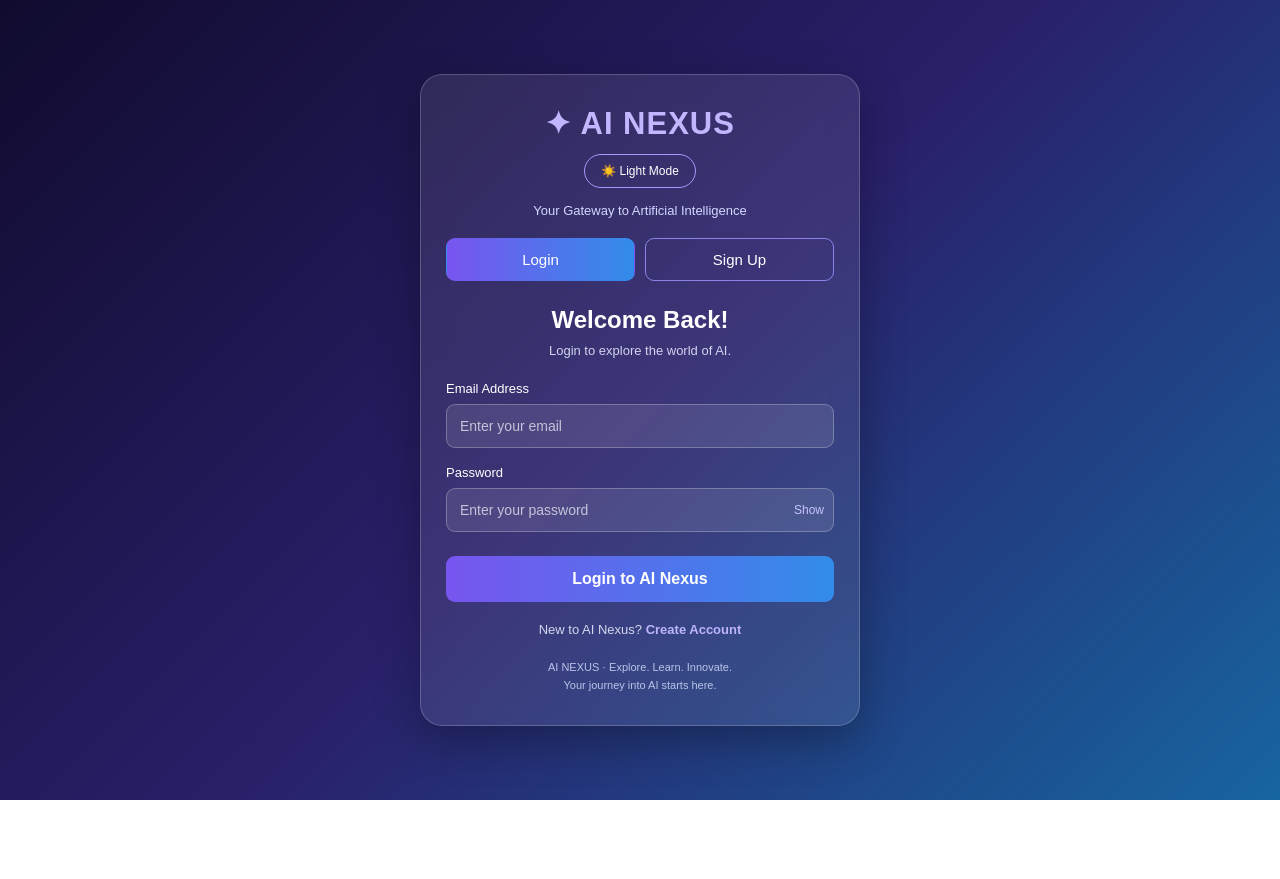
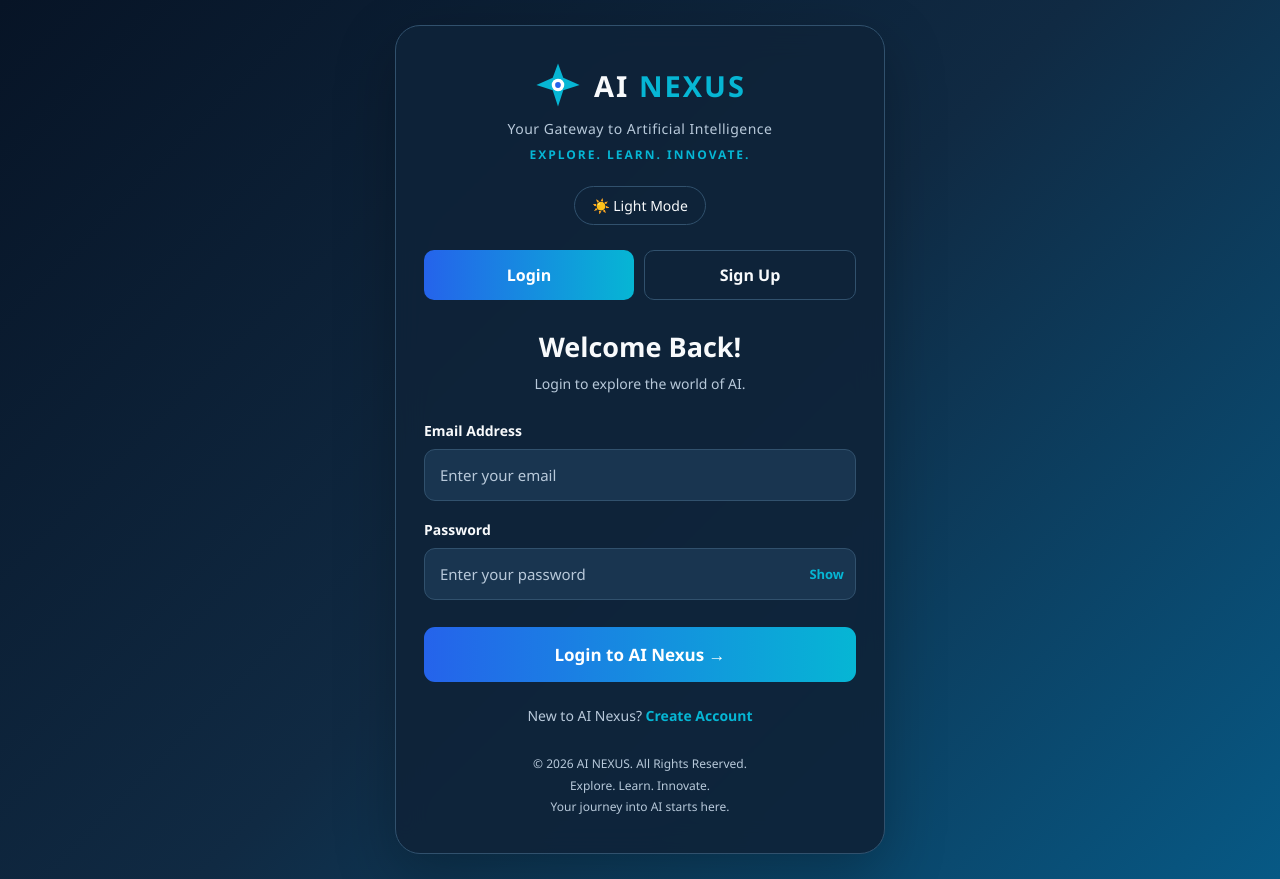
Before and after one commit to p8201292-lang/Ai-nexus, a plain HTML site: page index.html in a window 1280 px wide. Before the commit the page ends 800 px from the top, so only its background shows below. Drawn offline with Linux system fonts and the light colour scheme.

Commit message:
Update index.html

```diff
--- a/index.html
+++ b/index.html
@@ -4,272 +4,259 @@
 <head>
 <meta charset="UTF-8">
 <meta name="viewport" content="width=device-width, initial-scale=1.0">
-
-  <title>AI Nexus | Login & Sign Up</title>
+<title>AI NEXUS | Your Gateway to AI</title>
 
 <style>
 * {
   margin: 0;
   padding: 0;
   box-sizing: border-box;
-      font-family: Arial, sans-serif;
+  font-family: 'Segoe UI', Arial, sans-serif;
 }
 
 :root {
-      --primary: #7855ef;
-      --secondary: #328ce9;
+  --bg1: #071426;
+  --bg2: #102A43;
+  --card: rgba(15, 35, 57, 0.92);
+  --text: #F8FAFC;
+  --muted: #B8C9DA;
+  --input: #193550;
+  --border: #31516D;
+  --accent: #06B6D4;
+  --blue: #2563EB;
 }
 
 body {
   min-height: 100vh;
   display: flex;
+  align-items: center;
   justify-content: center;
-      align-items: center;
-      padding: 20px;
-      background: linear-gradient(
-        135deg, #100b2e, #29206a, #1765a0
-      );
-      color: white;
-      transition: 0.3s ease;
+  padding: 25px 15px;
+  background: linear-gradient(135deg, var(--bg1), var(--bg2), #075985);
+  color: var(--text);
+  transition: 0.3s;
+}
+
+body.light {
+  --bg1: #F8FAFC;
+  --bg2: #DBEAFE;
+  --card: rgba(255,255,255,0.94);
+  --text: #102A43;
+  --muted: #52677D;
+  --input: #F0F7FC;
+  --border: #C5D9E9;
+  --accent: #0891B2;
+  --blue: #2563EB;
+
+  background: linear-gradient(135deg, #FFFFFF, #E0F2FE, #DBEAFE);
 }
 
 .container {
   width: 100%;
-      max-width: 440px;
-      padding: 30px 25px;
-      border-radius: 22px;
-      background: rgba(255,255,255,0.09);
-      border: 1px solid rgba(255,255,255,0.2);
-      box-shadow: 0 15px 45px rgba(0,0,0,0.3);
+  max-width: 490px;
+  padding: 35px 28px;
+  text-align: center;
+  background: var(--card);
+  border: 1px solid var(--border);
+  border-radius: 25px;
+  box-shadow: 0 20px 60px rgba(0,0,0,0.25);
   backdrop-filter: blur(15px);
 }
 
-    .top-bar {
+.logo {
   display: flex;
-      flex-direction: column;
   align-items: center;
+  justify-content: center;
   gap: 12px;
-      margin-bottom: 15px;
+  margin-bottom: 10px;
 }
 
-    .logo {
-      font-size: 31px;
-      font-weight: bold;
-      color: #c2b7ff;
-      letter-spacing: 1px;
+.logo svg {
+  width: 48px;
+  height: 48px;
+  flex-shrink: 0;
+}
+
+.logo h1 {
+  font-size: 29px;
+  font-weight: 800;
+  letter-spacing: 2px;
+  color: var(--text);
+}
+
+.logo h1 span {
+  color: var(--accent);
 }
 
 .tagline {
-      text-align: center;
-      font-size: 13px;
-      color: #d3d8ff;
-      margin-bottom: 20px;
+  font-size: 14px;
+  color: var(--muted);
+  margin-bottom: 8px;
+  letter-spacing: 0.5px;
 }
 
-    .theme-toggle {
-      padding: 9px 16px;
-      border-radius: 20px;
-      border: 1px solid #a69aff;
+.motto {
+  font-size: 12px;
+  color: var(--accent);
+  margin-bottom: 23px;
+  letter-spacing: 2px;
+  font-weight: 700;
+}
+
+.theme-btn {
   background: transparent;
-      color: white;
+  border: 1px solid var(--border);
+  color: var(--text);
+  padding: 9px 17px;
+  border-radius: 30px;
   cursor: pointer;
-      font-size: 12px;
+  margin-bottom: 25px;
+  font-size: 14px;
 }
 
 .tabs {
   display: flex;
   gap: 10px;
-      margin-bottom: 25px;
+  margin-bottom: 28px;
 }
 
 .tabs button {
   flex: 1;
-      padding: 12px;
-      border: 1px solid #8c83e8;
-      border-radius: 9px;
+  padding: 13px;
+  border: 1px solid var(--border);
   background: transparent;
-      color: white;
-      font-size: 15px;
+  color: var(--text);
+  border-radius: 10px;
   cursor: pointer;
+  font-size: 16px;
+  font-weight: 600;
 }
 
 .tabs button.active {
-      background: linear-gradient(
-        90deg, var(--primary), var(--secondary)
-      );
-      border-color: transparent;
+  background: linear-gradient(90deg, var(--blue), var(--accent));
+  color: white;
+  border: none;
 }
 
 h2 {
-      text-align: center;
+  font-size: 27px;
   margin-bottom: 9px;
 }
 
 .subtitle {
-      text-align: center;
-      color: #d0d4ee;
-      font-size: 13px;
-      margin-bottom: 23px;
+  color: var(--muted);
+  margin-bottom: 28px;
+  font-size: 14px;
 }
 
-    .field {
-      margin-bottom: 17px;
+.form-group {
+  text-align: left;
+  margin-bottom: 19px;
 }
 
 label {
   display: block;
-      font-size: 13px;
-      margin-bottom: 8px;
+  margin-bottom: 9px;
+  font-size: 14px;
+  font-weight: 600;
 }
 
 input {
   width: 100%;
-      padding: 13px;
-      border: 1px solid rgba(255,255,255,0.25);
-      border-radius: 9px;
-      background: rgba(255,255,255,0.1);
-      color: white;
+  padding: 15px;
+  background: var(--input);
+  border: 1px solid var(--border);
+  border-radius: 11px;
+  color: var(--text);
+  font-size: 15px;
   outline: none;
-      font-size: 14px;
+}
+
+input:focus {
+  border-color: var(--accent);
+  box-shadow: 0 0 0 2px rgba(6,182,212,0.15);
 }
 
 input::placeholder {
-      color: #c3c4d9;
+  color: var(--muted);
 }
 
-    input:focus {
-      border-color: #a69aff;
-    }
-
-    .password-wrap {
+.password-box {
   position: relative;
 }
 
-    .password-wrap input {
+.password-box input {
   padding-right: 65px;
 }
 
 .show-btn {
   position: absolute;
-      right: 10px;
+  right: 12px;
   top: 50%;
   transform: translateY(-50%);
+  background: none;
   border: none;
-      background: none;
-      color: #c7c5ff;
+  color: var(--accent);
   cursor: pointer;
-      font-size: 12px;
+  font-size: 13px;
+  font-weight: 600;
 }
 
-    .main-btn {
+.submit-btn {
   width: 100%;
-      padding: 14px;
-      margin-top: 7px;
+  padding: 16px;
+  margin-top: 8px;
+  background: linear-gradient(90deg, var(--blue), var(--accent));
   border: none;
-      border-radius: 9px;
-      background: linear-gradient(
-        90deg, var(--primary), var(--secondary)
-      );
+  border-radius: 11px;
   color: white;
-      font-size: 16px;
-      font-weight: bold;
+  font-size: 17px;
+  font-weight: 700;
+  cursor: pointer;
+  transition: 0.3s;
+}
+
+.submit-btn:hover {
+  transform: translateY(-2px);
+  box-shadow: 0 8px 20px rgba(6,182,212,0.25);
+}
+
+.switch-text {
+  margin-top: 24px;
+  color: var(--muted);
+  font-size: 14px;
+}
+
+.switch-text span {
+  color: var(--accent);
+  font-weight: 700;
   cursor: pointer;
 }
 
-    .main-btn:hover {
-      opacity: 0.9;
+.footer {
+  margin-top: 28px;
+  color: var(--muted);
+  font-size: 12px;
+  line-height: 1.8;
 }
 
-    .switch {
-      text-align: center;
-      margin-top: 20px;
-      color: #d4d7ed;
-      font-size: 13px;
-    }
-
-    .switch a {
-      color: #bdb4ff;
-      font-weight: bold;
-      cursor: pointer;
-    }
-
-    .note {
-      margin-top: 22px;
-      text-align: center;
-      color: #b9c4e8;
-      font-size: 11px;
-      line-height: 1.6;
+.message {
+  margin-top: 15px;
+  font-size: 14px;
+  color: var(--accent);
+  line-height: 1.5;
 }
 
 .hidden {
   display: none;
 }
 
-    /* LIGHT THEME */
-
-    body.light {
-      background: linear-gradient(
-        135deg, #edf0ff, #e4eaff, #d8f1ff
-      );
-      color: #202044;
+@media(max-width: 400px) {
+  .container {
+    padding: 28px 19px;
   }
-
-    body.light .container {
-      background: rgba(255,255,255,0.85);
-      border-color: #d5d9f5;
-      box-shadow: 0 15px 40px rgba(50,50,100,0.12);
-    }
-
-    body.light .logo {
-      color: #5541bb;
-    }
-
-    body.light .tagline,
-    body.light .subtitle,
-    body.light .switch,
-    body.light .note {
-      color: #555b7a;
-    }
-
-    body.light label {
-      color: #29294f;
-    }
-
-    body.light input {
-      background: white;
-      color: #222244;
-      border-color: #c7cbea;
-    }
-
-    body.light input::placeholder {
-      color: #8588a2;
-    }
-
-    body.light .show-btn {
-      color: #5541bb;
-    }
-
-    body.light .theme-toggle {
-      color: #5541bb;
-      border-color: #8c83e8;
-    }
-
-    body.light .tabs button:not(.active) {
-      color: #5541bb;
-      border-color: #8c83e8;
-    }
-
-    body.light .switch a {
-      color: #5541bb;
-    }
-
-    @media (max-width: 400px) {
-      .container {
-        padding: 25px 18px;
-      }
-
-      .logo {
-        font-size: 27px;
+  .logo h1 {
+    font-size: 24px;
   }
 }
 </style>
@@ -279,227 +266,186 @@
 
 <div class="container">
 
-    <!-- BRANDING -->
+  <!-- AI NEXUS LOGO -->
+  <div class="logo">
 
-    <div class="top-bar">
-      <div class="logo">✦ AI NEXUS</div>
+    <svg viewBox="0 0 100 100" fill="none"
+         xmlns="http://www.w3.org/2000/svg">
 
-      <button
-        class="theme-toggle"
-        id="themeToggle"
-        type="button"
-        onclick="toggleTheme()">
-        ☀️ Light Mode
-      </button>
+      <path d="M50 5 L61 35 L95 50 L61 61
+               L50 95 L39 61 L5 50 L39 35 Z"
+            fill="#06B6D4"/>
+
+      <circle cx="50" cy="50" r="13" fill="#FFFFFF"/>
+      <circle cx="50" cy="50" r="6" fill="#2563EB"/>
+
+    </svg>
+
+    <h1>AI <span>NEXUS</span></h1>
   </div>
 
   <p class="tagline">
     Your Gateway to Artificial Intelligence
   </p>
 
-    <!-- LOGIN AND SIGNUP TABS -->
+  <p class="motto">
+    EXPLORE. LEARN. INNOVATE.
+  </p>
 
-    <div class="tabs">
-
-      <button
-        id="loginTab"
-        class="active"
-        onclick="showPage('login')">
-        Login
+  <!-- THEME SWITCH -->
+  <button class="theme-btn" onclick="toggleTheme()"
+          id="themeBtn">
+    ☀️ Light Mode
   </button>
 
-      <button
-        id="signupTab"
-        onclick="showPage('signup')">
-        Sign Up
-      </button>
+  <!-- LOGIN / SIGNUP TABS -->
+  <div class="tabs">
+    <button id="loginTab" class="active"
+            onclick="showLogin()">Login</button>
 
+    <button id="signupTab"
+            onclick="showSignup()">Sign Up</button>
   </div>
 
   <!-- LOGIN FORM -->
-
-    <form id="loginForm" onsubmit="loginUser(event)">
+  <form id="loginForm">
 
     <h2>Welcome Back!</h2>
-
     <p class="subtitle">
       Login to explore the world of AI.
     </p>
 
-      <div class="field">
+    <div class="form-group">
       <label>Email Address</label>
-
-        <input
-          type="email"
-          id="loginEmail"
-          placeholder="Enter your email"
-          autocomplete="email"
-          required>
+      <input type="email" id="loginEmail"
+             placeholder="Enter your email" required>
     </div>
 
-      <div class="field">
-
+    <div class="form-group">
       <label>Password</label>
 
-        <div class="password-wrap">
+      <div class="password-box">
+        <input type="password" id="loginPassword"
+               placeholder="Enter your password" required>
 
-          <input
-            id="loginPassword"
-            type="password"
-            placeholder="Enter your password"
-            autocomplete="current-password"
-            required>
-
-          <button
-            type="button"
-            class="show-btn"
-            onclick="togglePassword('loginPassword', this)">
+        <button type="button" class="show-btn"
+                onclick="togglePassword('loginPassword',this)">
           Show
         </button>
-
       </div>
     </div>
 
-      <button type="submit" class="main-btn">
-        Login to AI Nexus
+    <button type="submit" class="submit-btn">
+      Login to AI Nexus →
     </button>
 
-      <p class="switch">
+    <p class="switch-text">
       New to AI Nexus?
-
-        <a onclick="showPage('signup')">
-          Create Account
-        </a>
+      <span onclick="showSignup()">Create Account</span>
     </p>
 
   </form>
 
   <!-- SIGNUP FORM -->
+  <form id="signupForm" class="hidden">
 
-    <form
-      id="signupForm"
-      class="hidden"
-      onsubmit="registerUser(event)">
-
-      <h2>Create Your Account</h2>
-
+    <h2>Create Account</h2>
     <p class="subtitle">
-        Join the AI Nexus community.
+      Start your AI journey with us.
     </p>
 
-      <div class="field">
-
+    <div class="form-group">
       <label>Full Name</label>
-
-        <input
-          type="text"
-          id="fullName"
-          placeholder="Enter your full name"
-          autocomplete="name"
-          required>
-
+      <input type="text" id="signupName"
+             placeholder="Enter your full name" required>
     </div>
 
-      <div class="field">
-
+    <div class="form-group">
       <label>Email Address</label>
-
-        <input
-          type="email"
-          id="signupEmail"
-          placeholder="Enter your email"
-          autocomplete="email"
-          required>
-
+      <input type="email" id="signupEmail"
+             placeholder="Enter your email" required>
     </div>
 
-      <div class="field">
-
+    <div class="form-group">
       <label>Create Password</label>
 
-        <div class="password-wrap">
+      <div class="password-box">
+        <input type="password" id="signupPassword"
+               placeholder="Create a password"
+               minlength="8" required>
 
-          <input
-            type="password"
-            id="signupPassword"
-            placeholder="Create a password"
-            minlength="8"
-            autocomplete="new-password"
-            required>
-
-          <button
-            type="button"
-            class="show-btn"
-            onclick="togglePassword('signupPassword', this)">
+        <button type="button" class="show-btn"
+                onclick="togglePassword('signupPassword',this)">
           Show
         </button>
-
       </div>
     </div>
 
-      <div class="field">
-
+    <div class="form-group">
       <label>Confirm Password</label>
 
-        <input
-          type="password"
-          id="confirmPassword"
+      <div class="password-box">
+        <input type="password" id="confirmPassword"
                placeholder="Confirm your password"
-          minlength="8"
-          autocomplete="new-password"
-          required>
+               minlength="8" required>
 
+        <button type="button" class="show-btn"
+                onclick="togglePassword('confirmPassword',this)">
+          Show
+        </button>
+      </div>
     </div>
 
-      <button type="submit" class="main-btn">
-        Create My Account
+    <button type="submit" class="submit-btn">
+      Create My Account →
     </button>
 
-      <p class="switch">
+    <p class="switch-text">
       Already have an account?
-
-        <a onclick="showPage('login')">
-          Login
-        </a>
+      <span onclick="showLogin()">Login</span>
     </p>
 
   </form>
 
-    <!-- FOOTER -->
+  <div id="message" class="message"
+       role="status" aria-live="polite"></div>
 
-    <p class="note">
-      AI NEXUS · Explore. Learn. Innovate.<br>
+  <div class="footer">
+    © 2026 AI NEXUS. All Rights Reserved.
+    <br>
+    Explore. Learn. Innovate.
+    <br>
     Your journey into AI starts here.
-    </p>
+  </div>
 
 </div>
 
 <script>
 
-    // SWITCH BETWEEN LOGIN AND SIGNUP
+// SWITCH TO LOGIN
+function showLogin() {
+  document.getElementById("loginForm").classList.remove("hidden");
+  document.getElementById("signupForm").classList.add("hidden");
 
-    function showPage(page) {
+  document.getElementById("loginTab").classList.add("active");
+  document.getElementById("signupTab").classList.remove("active");
 
-      const login = page === "login";
-
-      document.getElementById("loginForm")
-        .classList.toggle("hidden", !login);
-
-      document.getElementById("signupForm")
-        .classList.toggle("hidden", login);
-
-      document.getElementById("loginTab")
-        .classList.toggle("active", login);
-
-      document.getElementById("signupTab")
-        .classList.toggle("active", !login);
-
+  document.getElementById("message").textContent = "";
 }
 
-    // SHOW AND HIDE PASSWORD
+// SWITCH TO SIGNUP
+function showSignup() {
+  document.getElementById("signupForm").classList.remove("hidden");
+  document.getElementById("loginForm").classList.add("hidden");
 
+  document.getElementById("signupTab").classList.add("active");
+  document.getElementById("loginTab").classList.remove("active");
+
+  document.getElementById("message").textContent = "";
+}
+
+// SHOW / HIDE PASSWORD
 function togglePassword(id, button) {
-
   const field = document.getElementById(id);
 
   if (field.type === "password") {
@@ -509,80 +455,53 @@
     field.type = "password";
     button.textContent = "Show";
   }
-
 }
 
-    // LIGHT AND DARK MODE
+// LIGHT / DARK MODE
+function toggleTheme() {
+  document.body.classList.toggle("light");
 
-    function applyTheme(theme) {
+  const isLight = document.body.classList.contains("light");
 
-      document.body.classList.toggle(
-        "light", theme === "light"
-      );
+  document.getElementById("themeBtn").textContent =
+    isLight ? "🌙 Dark Mode" : "☀️ Light Mode";
 
-      document.getElementById("themeToggle")
-        .textContent =
-        theme === "light"
-          ? "🌙 Dark Mode"
-          : "☀️ Light Mode";
-
-      localStorage.setItem("aiNexusTheme", theme);
-
+  localStorage.setItem("aiNexusTheme",
+    isLight ? "light" : "dark");
 }
 
-    function toggleTheme() {
-
-      const isLight =
-        document.body.classList.contains("light");
-
-      applyTheme(isLight ? "dark" : "light");
-
+// RESTORE THEME
+if (localStorage.getItem("aiNexusTheme") === "light") {
+  document.body.classList.add("light");
+  document.getElementById("themeBtn").textContent = "🌙 Dark Mode";
 }
 
-    // LOAD SAVED THEME
-
-    applyTheme(
-      localStorage.getItem("aiNexusTheme") || "dark"
-    );
-
-    // SIGNUP VALIDATION
-
-    function registerUser(event) {
-
+// SIGNUP DEMO
+document.getElementById("signupForm").addEventListener("submit",
+function(event) {
   event.preventDefault();
 
-      const password =
-        document.getElementById("signupPassword").value;
-
-      const confirm =
-        document.getElementById("confirmPassword").value;
+  const password = document.getElementById("signupPassword").value;
+  const confirm = document.getElementById("confirmPassword").value;
 
   if (password !== confirm) {
-
-        alert("Passwords do not match!");
+    document.getElementById("message").textContent =
+      "Passwords do not match!";
     return;
-
   }
 
-      alert(
-        "Your signup interface is ready! " +
-        "Real account registration will be connected using Firebase."
-      );
+  document.getElementById("message").textContent =
+    "Signup interface working! Connect a secure authentication service to create your account.";
+});
 
-    }
-
-    // LOGIN DEMONSTRATION
-
-    function loginUser(event) {
-
+// LOGIN DEMO
+document.getElementById("loginForm").addEventListener("submit",
+function(event) {
   event.preventDefault();
 
-      alert(
-        "Your login interface is ready! " +
-        "Real login authentication will be connected using Firebase."
-      );
-
-    }
+  document.getElementById("message").textContent =
+    "Login interface working! Connect a secure authentication service to log in.";
+});
 
 </script>
 
```
Lines whose indentation alone changed are shown as unchanged.
